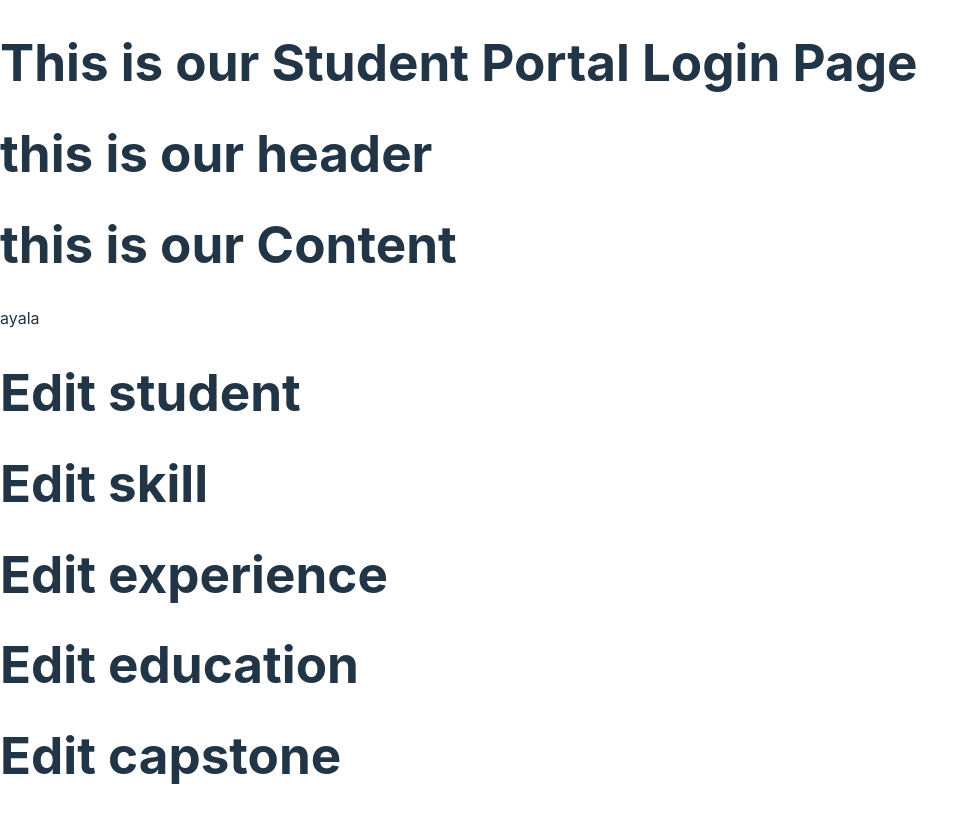
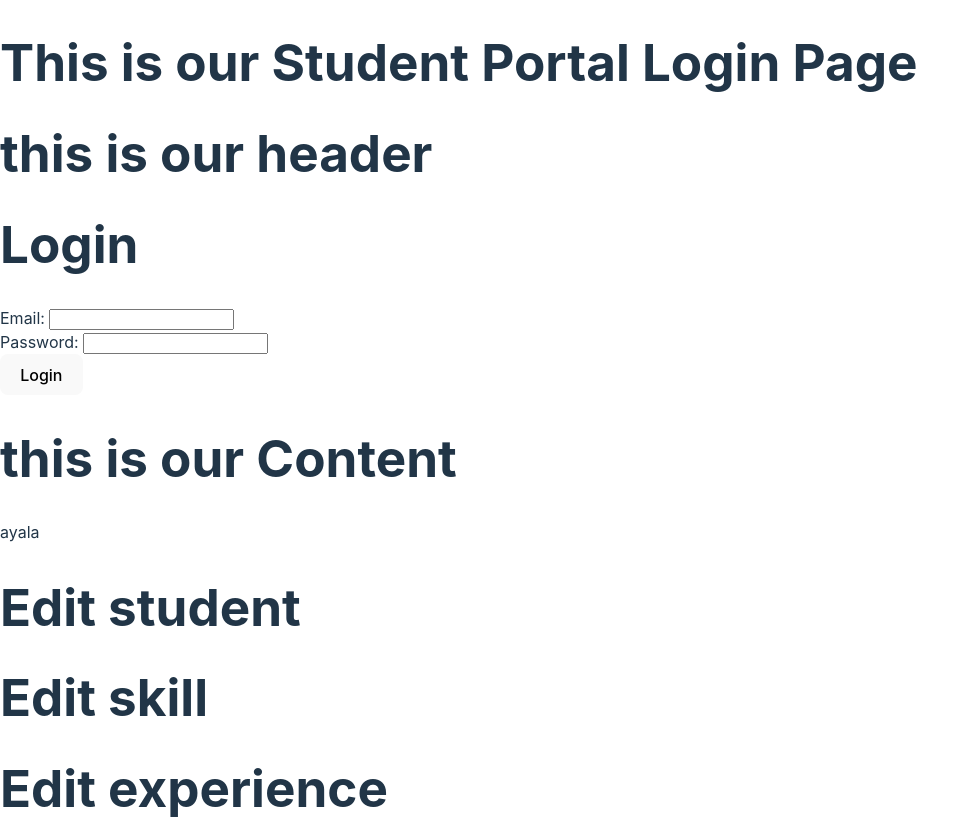
Before and after one commit to askarf/resume-app-student-portal, a React (Vite) app: page / in a window 1280 px wide. Shown: the top 819 px of the page, without its empty margins (0-979 px from the left). Built offline with nearby package versions, Linux system fonts and the light colour scheme.

Commit message:
adds login component

```diff
--- a/package.json
+++ b/package.json
@@ -10,6 +10,7 @@
     "preview": "vite preview"
   },
   "dependencies": {
+    "axios": "^1.6.2",
     "react": "^18.2.0",
     "react-dom": "^18.2.0"
   },
--- a/src/App.jsx
+++ b/src/App.jsx
@@ -2,12 +2,14 @@
 import { Content } from "./Content";
 import { Footer } from "./Footer";
 import { Header } from "./Header";
+import { Login } from "./Login";
 
 function App() {
   return (
     <div>
       <h1>This is our Student Portal Login Page</h1>
       <Header />
+      <Login />
       <Content />
       <Footer />
     </div>
--- /dev/null
+++ b/src/Login.jsx
@@ -0,0 +1,50 @@
+import axios from "axios";
+import { useState } from "react";
+
+const jwt = localStorage.getItem("jwt");
+if (jwt) {
+  axios.defaults.headers.common["Authorization"] = `Bearer ${jwt}`;
+}
+
+export function Login() {
+  const [errors, setErrors] = useState([]);
+
+  const handleSubmit = (event) => {
+    event.preventDefault();
+    setErrors([]);
+    const params = new FormData(event.target);
+    axios
+      .post("http://localhost:3000/sessions.json", params)
+      .then((response) => {
+        console.log(response.data);
+        axios.defaults.headers.common["Authorization"] = "Bearer " + response.data.jwt;
+        localStorage.setItem("jwt", response.data.jwt);
+        event.target.reset();
+        window.location.href = "/"; // Change this to hide a modal, redirect to a specific page, etc.
+      })
+      .catch((error) => {
+        console.log(error.response);
+        setErrors(["Invalid email or password"]);
+      });
+  };
+
+  return (
+    <div id="login">
+      <h1>Login</h1>
+      <ul>
+        {errors.map((error) => (
+          <li key={error}>{error}</li>
+        ))}
+      </ul>
+      <form onSubmit={handleSubmit}>
+        <div>
+          Email: <input name="email" type="email" />
+        </div>
+        <div>
+          Password: <input name="password" type="password" />
+        </div>
+        <button type="submit">Login</button>
+      </form>
+    </div>
+  );
+}
```
Also changed, not shown: 1 other file (tests, documents, lock files or other folders).
